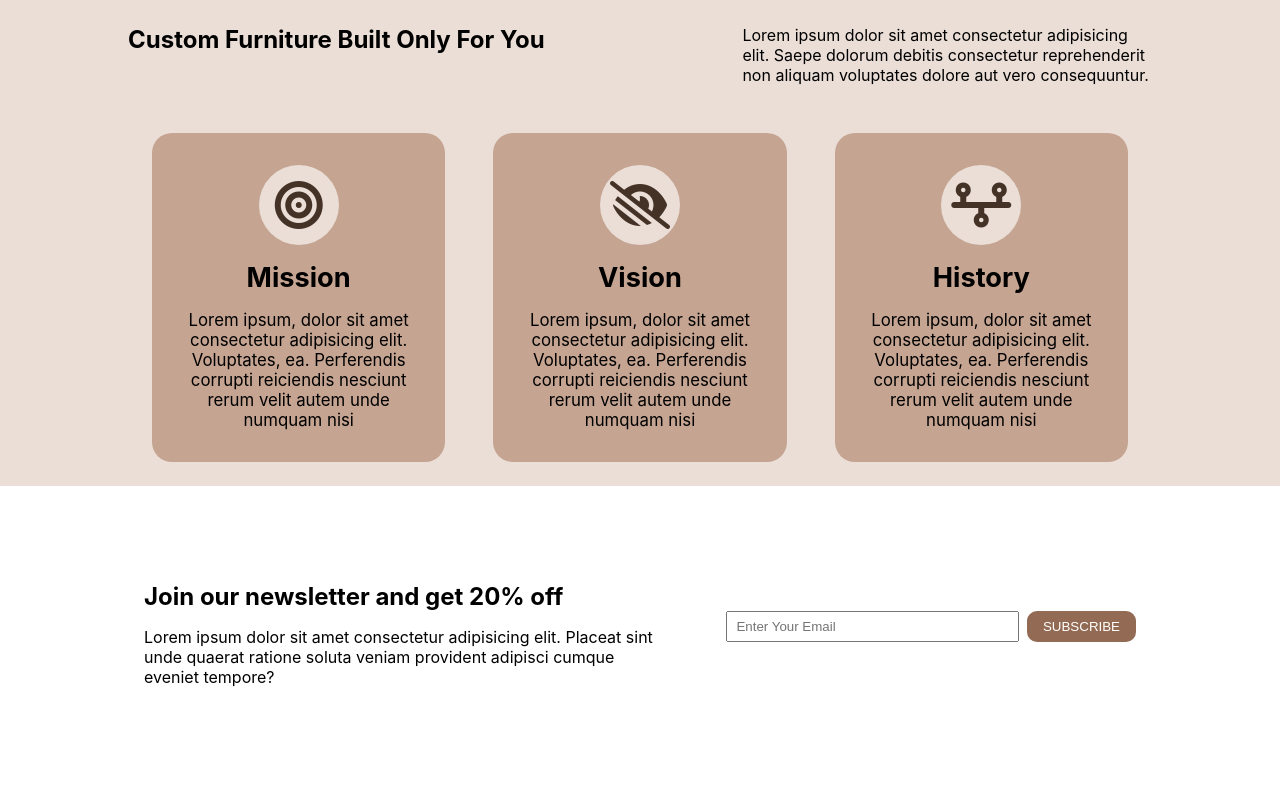
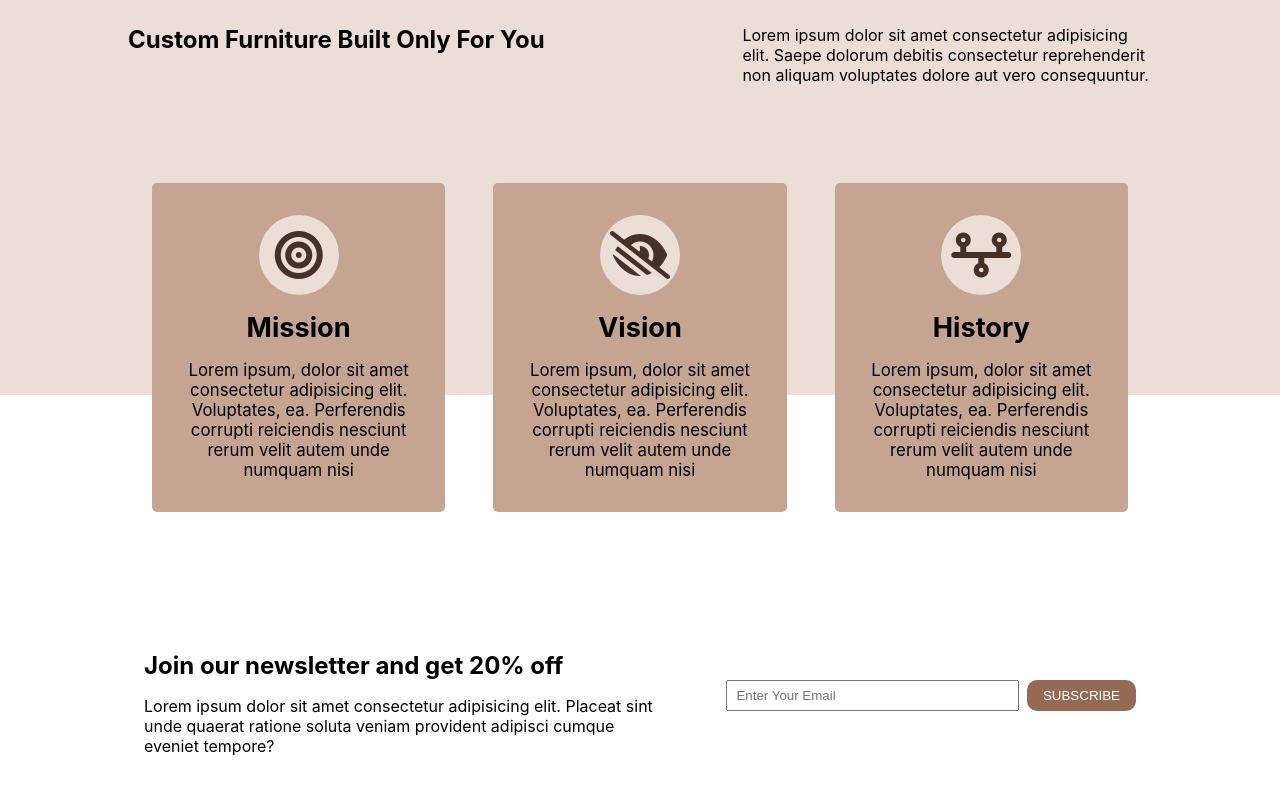
Before and after one commit to Nikhil2408/e-commerce, a React (Create React App) app: page / in a window 1280 px wide. Shown: the part 1160-1960 px from the top of the page. Before the commit the page ends 1927 px from the top, so only its background shows below. Built offline with nearby package versions, Linux system fonts and the light colour scheme; a web font is replaced by a local one.

Commit message:
style: adjusted features,newsletter divs

```diff
--- a/src/components/Home/Features.module.css
+++ b/src/components/Home/Features.module.css
@@ -1,27 +1,32 @@
-.FeaturesContainer{
+.FeaturesContainer {
   padding-bottom: 1.5rem;
+  position: relative;
+  height: 450px;
 }
 
-.FeaturesHeader{
+.FeaturesHeader {
   padding: 5rem 0rem 3rem 0rem;
   display: flex;
   justify-content: space-between;
 }
 
-.FeaturesHeader > h2{
+.FeaturesHeader > h2 {
   width: 50%;
 }
 
-.FeaturesHeader > p{
+.FeaturesHeader > p {
   width: 40%;
 }
 
-.Features{
+.Features {
   display: flex;
   justify-content: space-between;
+  position: absolute;
+  /* bottom: -20%; */
+  transform: translateY(50px);
 }
 
-.FeatureCard{
+.FeatureCard {
   background-color: var(--clr-primary-7);
   display: flex;
   flex-direction: column;
@@ -29,10 +34,10 @@
   margin: 0rem 1.5rem;
   padding: 2rem 1.5rem;
   text-align: center;
-    border-radius: 20px;
+  border-radius: 5px;
 }
 
-.logoContainer{
+.logoContainer {
   background-color: var(--clr-primary-10);
   height: 80px;
   width: 80px;
@@ -43,15 +48,15 @@
   margin-bottom: 1rem;
 }
 
-.logoContainer > i{
+.logoContainer > i {
   color: var(--clr-primary-1);
 }
 
-.FeatureCard > h3{
+.FeatureCard > h3 {
   font-size: 1.7rem;
   margin-bottom: 1rem;
 }
 
-.FeatureCard > p{
+.FeatureCard > p {
   font-size: 1.05rem;
 }
--- a/src/components/Home/NewsLetter.module.css
+++ b/src/components/Home/NewsLetter.module.css
@@ -1,36 +1,36 @@
-.NewsLetter{
-    padding: 5rem 0rem;
+.NewsLetter {
+  padding: 15rem 0rem;
   display: flex;
   justify-content: space-between;
   align-items: center;
 }
 
-.columnLeft{
+.columnLeft {
   width: 50%;
   margin: 0rem 1rem;
 }
 
-.columnLeft > h2{
+.columnLeft > h2 {
   margin: 1rem 0rem;
 }
 
-.columnRight{
+.columnRight {
   width: 40%;
   margin: 0rem 1rem;
 }
 
-form{
+form {
   display: flex;
 }
 
-.columnRight > form > input{
+.columnRight > form > input {
   width: 100%;
   padding-left: 0.5rem;
   outline: none;
   margin-right: 0.5rem;
 }
 
-.columnRight > form > button{
+.columnRight > form > button {
   padding: 0.5rem 1rem;
   background-color: var(--clr-primary-4);
   color: white;
--- a/src/pages/About.js
+++ b/src/pages/About.js
@@ -3,6 +3,7 @@ import Wrapper from '../components/Layouts/Wrapper';
 import { AboutSection } from '../components/About/AboutSection';
 import Navigation from '../components/Layouts/Navigation';
 import { PathInfo } from '../components/Layouts/PathInfo';
+import { Footer } from '../components/Layouts/Footer';
 
 function About() {
   return (
@@ -12,6 +13,7 @@ function About() {
       <Wrapper>
         <AboutSection />
       </Wrapper>
+      <Footer />
     </React.Fragment>
   );
 }
--- a/src/pages/Home.js
+++ b/src/pages/Home.js
@@ -1,11 +1,12 @@
-import React from "react";
-import FeaturedProducts from "../components/Home/FeaturedProducts";
-import Features from "../components/Home/Features";
-import Main from "../components/Home/Main";
-import NewsLetter from "../components/Home/NewsLetter";
-import Navigation from "../components/Layouts/Navigation";
+import React from 'react';
+import FeaturedProducts from '../components/Home/FeaturedProducts';
+import Features from '../components/Home/Features';
+import Main from '../components/Home/Main';
+import NewsLetter from '../components/Home/NewsLetter';
+import Navigation from '../components/Layouts/Navigation';
+import { Footer } from '../components/Layouts/Footer';
 
-function Home(){
+function Home() {
   return (
     <div>
       <Navigation />
@@ -13,8 +14,9 @@ function Home(){
       <FeaturedProducts />
       <Features />
       <NewsLetter />
+      <Footer />
     </div>
-    )
+  );
 }
 
 export default Home;
```
Lines whose indentation alone changed are shown as unchanged.
